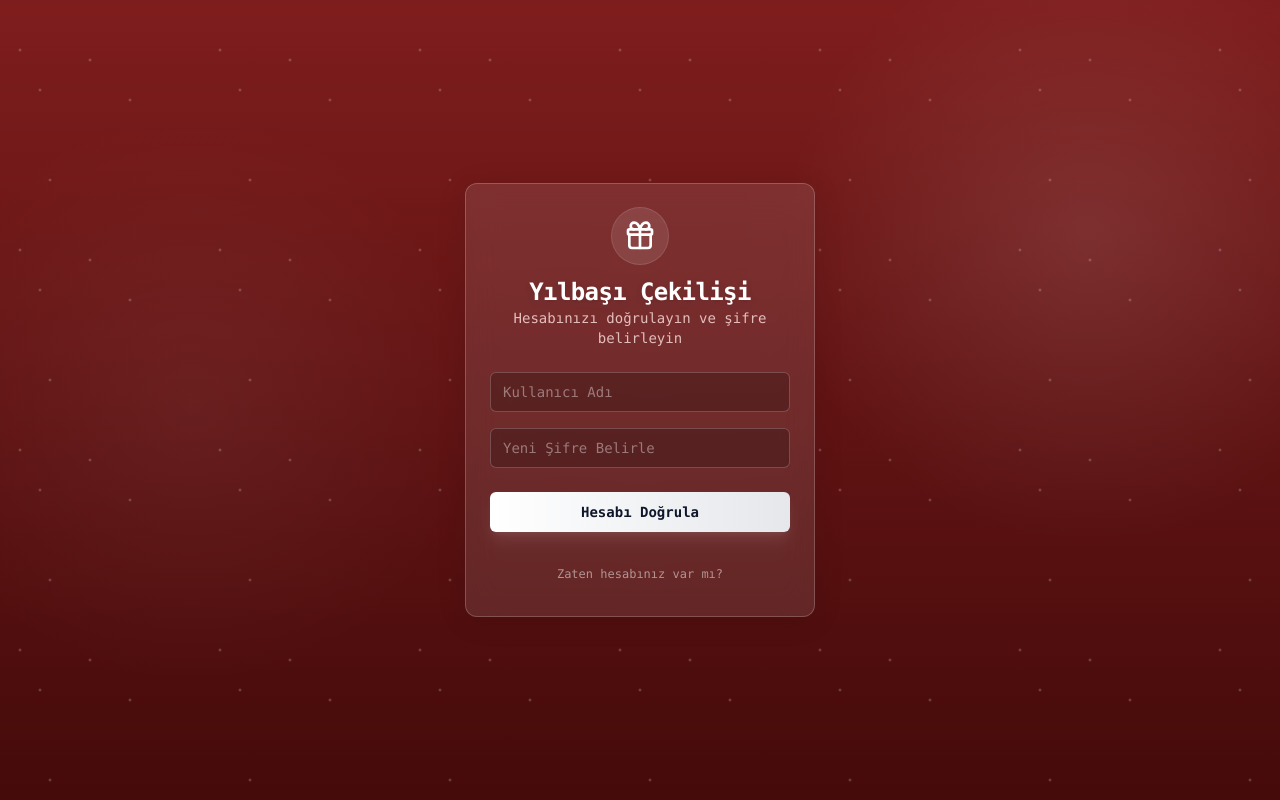
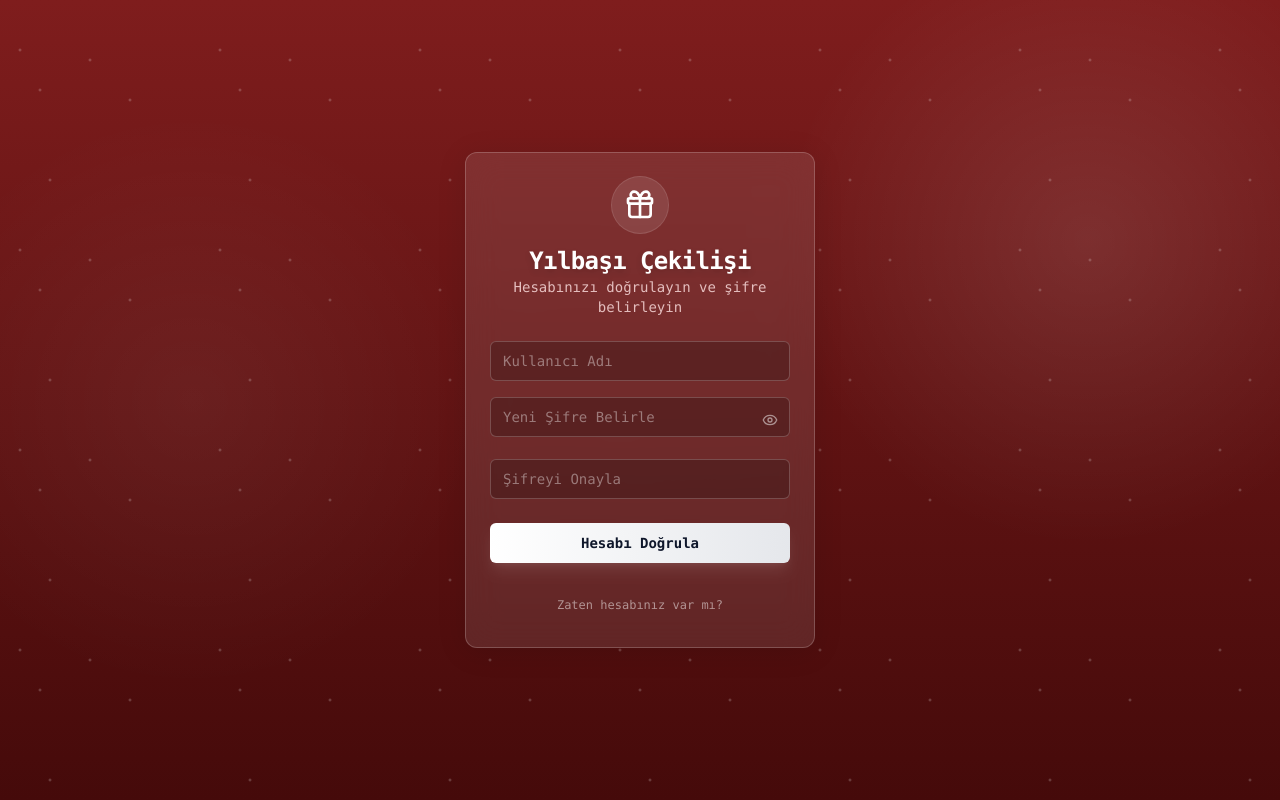
Before and after one commit to ugurkiymetli/secret-santa, a Next.js app: page / in a window 1280 px wide. Both pictures are taken after a click on the button "Hesabınızı doğrulamanız mı gerekiyor?". Built offline with nearby package versions, Linux system fonts and the light colour scheme.

Commit message:
feat: Implement admin Secret Santa matching API and a unified authentication form for login and account claiming.

```diff
--- a/app/api/admin/match/route.ts
+++ b/app/api/admin/match/route.ts
@@ -1,21 +1,21 @@
-import { NextResponse } from 'next/server';
-import dbConnect from '@/lib/mongodb';
-import User from '@/models/User';
-import Event from '@/models/Event';
-import { verifyToken } from '@/lib/auth';
-import { cookies } from 'next/headers';
+import { NextResponse } from "next/server";
+import dbConnect from "@/lib/mongodb";
+import User from "@/models/User";
+import Event from "@/models/Event";
+import { verifyToken } from "@/lib/auth";
+import { cookies } from "next/headers";
 
 async function checkAdmin() {
   const cookieStore = await cookies();
-  const token = cookieStore.get('token')?.value;
+  const token = cookieStore.get("token")?.value;
   if (!token) return false;
   const payload: any = await verifyToken(token);
-  return payload && payload.role === 'ORGANIZER';
+  return payload && payload.role === "ORGANIZER";
 }
 
 export async function POST(req: Request) {
   if (!(await checkAdmin())) {
-    return NextResponse.json({ error: 'Unauthorized' }, { status: 401 });
+    return NextResponse.json({ error: "Unauthorized" }, { status: 401 });
   }
 
   await dbConnect();
@@ -23,31 +23,38 @@ export async function POST(req: Request) {
   const { eventId } = reqBody;
 
   if (!eventId) {
-    return NextResponse.json({ error: 'Event ID required' }, { status: 400 });
+    return NextResponse.json({ error: "Event ID required" }, { status: 400 });
   }
 
   const event = await Event.findById(eventId);
   if (!event) {
-    return NextResponse.json({ error: 'Event not found' }, { status: 404 });
+    return NextResponse.json({ error: "Event not found" }, { status: 404 });
   }
 
   // Determine participants
   let participants;
 
-  if (reqBody.participantIds && Array.isArray(reqBody.participantIds) && reqBody.participantIds.length > 0) {
+  if (
+    reqBody.participantIds &&
+    Array.isArray(reqBody.participantIds) &&
+    reqBody.participantIds.length > 0
+  ) {
     // If specific participants were selected
     participants = await User.find({
       _id: { $in: reqBody.participantIds },
-      role: 'USER' // Ensure they are valid users
+      role: "USER", // Ensure they are valid users
     });
   } else {
     // Fallback to all users if no specific selection logic (or legacy behavior)
     // Though the UI should now always send participantIds
-    participants = await User.find({ role: 'USER' });
+    participants = await User.find({ role: "USER" });
   }
 
   if (participants.length < 2) {
-    return NextResponse.json({ error: 'Not enough participants (min 2)' }, { status: 400 });
+    return NextResponse.json(
+      { error: "Not enough participants (min 2)" },
+      { status: 400 }
+    );
   }
 
   // Derangement (Secret Santa) Algorithm
@@ -67,14 +74,14 @@ export async function POST(req: Request) {
     return {
       giver: giver._id,
       receiver: receiver._id,
-      isRevealed: false
+      isRevealed: false,
     };
   });
 
   // Update Event
-  event.participants = participants.map(p => p._id);
+  event.participants = participants.map((p) => p._id);
   event.matches = matches;
-  event.status = 'ACTIVE';
+  event.status = "ACTIVE";
   await event.save();
 
   return NextResponse.json({ success: true, count: participants.length });
--- a/components/AuthForm.tsx
+++ b/components/AuthForm.tsx
@@ -12,12 +12,14 @@ import {
   CardHeader,
   CardTitle,
 } from "@/components/ui/Card";
-import { Gift } from "lucide-react";
+import { Gift, Eye, EyeOff } from "lucide-react";
 
 export function AuthForm() {
   const [isLogin, setIsLogin] = useState(true);
   const [username, setUsername] = useState("");
   const [password, setPassword] = useState("");
+  const [confirmPassword, setConfirmPassword] = useState("");
+  const [showPassword, setShowPassword] = useState(false);
   const [error, setError] = useState("");
   const [loading, setLoading] = useState(false);
   const router = useRouter();
@@ -28,6 +30,19 @@ export function AuthForm() {
     setLoading(true);
 
     try {
+      if (!isLogin) {
+        if (password.length < 6) {
+          setError("Şifre en az 6 karakter olmalıdır.");
+          setLoading(false);
+          return;
+        }
+        if (password !== confirmPassword) {
+          setError("Şifreler eşleşmiyor.");
+          setLoading(false);
+          return;
+        }
+      }
+
       const endpoint = isLogin ? "/api/auth/login" : "/api/auth/claim";
       const res = await fetch(endpoint, {
         method: "POST",
@@ -89,16 +104,39 @@ export function AuthForm() {
                 required
               />
             </div>
-            <div className="flex flex-col space-y-1.5">
+            <div className="flex flex-col space-y-1.5 relative">
               <Input
                 id="password"
-                type="password"
+                type={showPassword ? "text" : "password"}
                 placeholder={isLogin ? "Şifre" : "Yeni Şifre Belirle"}
                 value={password}
                 onChange={(e) => setPassword(e.target.value)}
                 required
               />
+              <button
+                type="button"
+                onClick={() => setShowPassword(!showPassword)}
+                className="absolute right-3 top-1/2 -translate-y-1/2 text-white/50 hover:text-white"
+              >
+                {showPassword ? (
+                  <EyeOff className="h-4 w-4" />
+                ) : (
+                  <Eye className="h-4 w-4" />
+                )}
+              </button>
             </div>
+            {!isLogin && (
+              <div className="flex flex-col space-y-1.5 relative">
+                <Input
+                  id="confirmPassword"
+                  type={showPassword ? "text" : "password"}
+                  placeholder="Şifreyi Onayla"
+                  value={confirmPassword}
+                  onChange={(e) => setConfirmPassword(e.target.value)}
+                  required
+                />
+              </div>
+            )}
             {error && (
               <p className="text-sm text-red-300 text-center bg-red-900/50 py-1 rounded border border-red-500/20">
                 {error}
```
